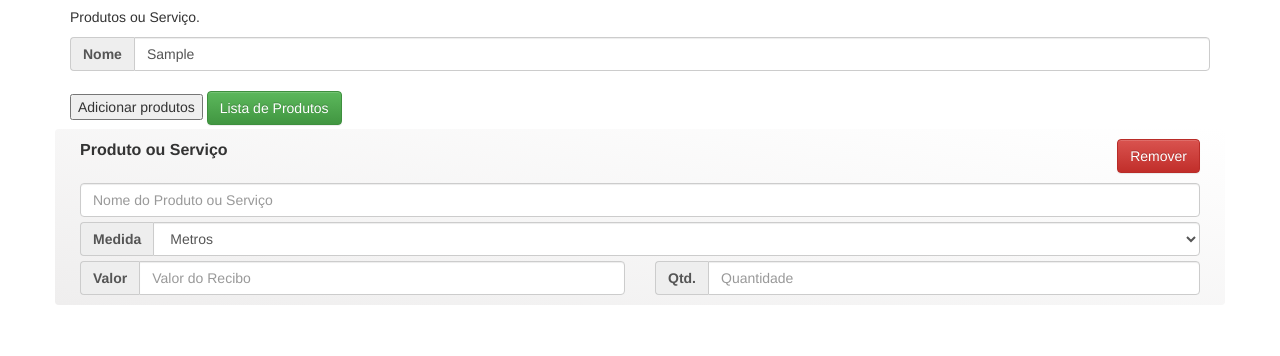
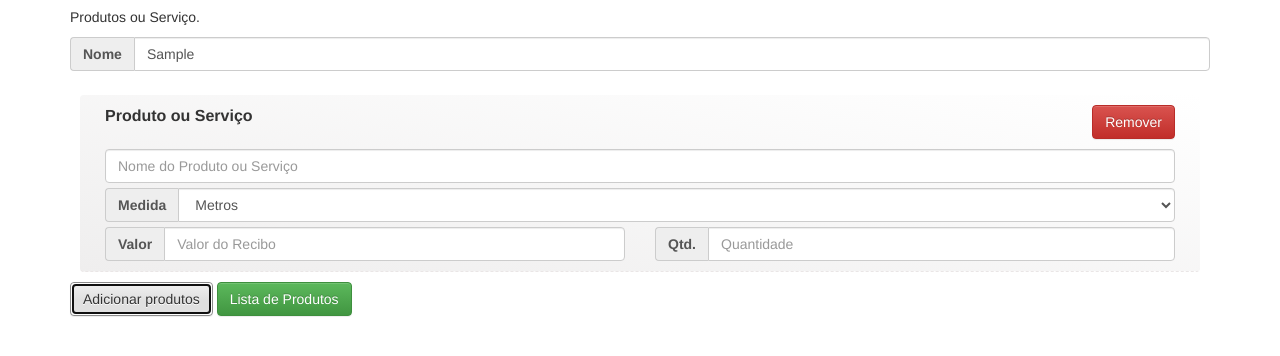
Before and after one commit to RicardoSantosSantana/azhari, a website with bundled scripts: page index.html in a window 1280 px wide. Both pictures are taken after typing "Sample" into the empty fields and a click on the button "Adicionar produtos". Shown: the part 56-412 px from the top of the page. Built offline with nearby package versions, Linux system fonts and the light colour scheme.

Commit message:
estilizando

```diff
--- a/boostrap/app.js
+++ /dev/null
@@ -1,19 +0,0 @@
-import { mask } from "./mask.js";
-import { estados_cidades } from "./cidades.js";
-import { orcamento } from "./orcamento.js";
-
- export const app = {
-     mask,
-     estados_cidades,
-     orcamento,
-     init: () => {
-         mask.focus();
-         mask.lostfocus("blur");
-         mask.lostfocus("mouseleave");
-         mask.cep();
-         mask.telefone();
-         estados_cidades.clickEstado();
-     }
- };
-
- (function($){ window.addEventListener("load",()=>$.init());})(app)
--- /dev/null
+++ b/fields.html
@@ -0,0 +1,37 @@
+
+<div class="col-md-12">
+    <div class="input-group ">
+        <span class="input-group-addon"><strong>Medida</strong></span>
+        <select class="form-control medida">
+            <option value="mts">Metros</option>
+            <option value="m²">Metros Quadrados</option>
+            <option value="m³">Metro Cúbico</option>
+            <option value="cm">Centímetros</option>
+            <option value="dz">Dúzias</option>
+            <option value="kg">Quilo</option>
+            <option value="gm">Grama</option>
+            <option value="km">Quilômetros</option>
+            <option value="unid">Unidades</option>
+            <option value="lts">Litros</option>
+            <option value="min">Minutos</option>
+            <option value="h">Horas</option>
+            <option value="dias">Dias</option>
+            <option value="meses">Meses</option>
+            <option value="anos">Anos</option>
+        </select>
+    </div>
+</div>
+<div class="col-md-6">
+    <div class="input-group">
+        <span class="input-group-addon m-bot15 btn-white">
+            <strong>Valor</strong>
+        </span> <input autocomplete="on" class="form-control valor" placeholder="Valor do Recibo" maxlength="15">
+    </div>
+</div>
+<div class="col-md-6">
+    <div class="input-group m-bot15">
+        <span class="input-group-addon m-bot15 btn-white">
+            <strong>Qtd.</strong>
+        </span> <input autocomplete="on" class="form-control quantidade" placeholder="Quantidade" maxlength="5">
+    </div>
+</div>
--- a/index.html
+++ b/index.html
@@ -5,7 +5,7 @@
     <meta charset="utf-8">
     <meta http-equiv="X-UA-Compatible" content="IE=edge">
     <meta http-equiv="Content-Language" content="pt-br">
-    <title></title>
+    <title>Orçamento</title>
     <meta name="description" content="">
     <meta name="viewport" content="width=device-width, initial-scale=1">
     <link rel="stylesheet" href="https://cdn.jsdelivr.net/npm/bootstrap@3.3.7/dist/css/bootstrap.min.css" integrity="sha384-BVYiiSIFeK1dGmJRAkycuHAHRg32OmUcww7on3RYdg4Va+PmSTsz/K68vbdEjh4u" crossorigin="anonymous">
@@ -16,6 +16,7 @@
 <body>
     <div class="container">
         <div class="row">
+
             <div class="col-md-12" id="produto">
                 <h2>PRODUTOS / SERVIÇOS</h2>
                 <p>Produtos ou Serviço.</p>
@@ -24,21 +25,23 @@
                         <input autocomplete="on" class="form-control" type="text" name="orcamento_numero" id="orcamento_numero" placeholder="NUMERO DO ORÇAMENTO" maxlength="10" required="">
                     </div>
                     <Br>
-                    <button onclick="addProduto()">Adicionar produtos</button>
+
+                    <div id="itens-produtos"></div>
+                    <button class="btn btn-default" onclick="addProduto()">Adicionar produtos</button>
                     <button class="btn btn-success" onclick="getLista()">Lista de Produtos</button>
-                    <div id="itens-produtos"></div>
             </div>
         </div>
     </div>
 </body>
 
-<script type="module" src="./boostrap/app.js"></script>
+<script type="module" src="./src/boostrap/app.js"></script>
 
 <script>
-    const app = import("./boostrap/app.js");
+    const app = import("./src/boostrap/app.js");
     const addProduto = () => app.then(module =>  module.app.orcamento.html.generate("itens-produtos"))
     const removeProduto = (id) => app.then(module =>  module.app.orcamento.data.remove(id))
     const getLista = () => app.then(module =>  module.app.orcamento.data.values()).then(console.log)
+
 </script>
 
 </html>
--- a/src/assets/css/style.css
+++ b/src/assets/css/style.css
@@ -6,7 +6,7 @@
     width: 100%;
 }
 
-.lista-produtos-linha {
+.lista {
     border-bottom: 1px dashed #eae6e6;
     margin: 10px;
     margin-top: 10px;
--- /dev/null
+++ b/src/boostrap/app.js
@@ -0,0 +1,26 @@
+import { mask } from "./mask.js";
+import { estados_cidades } from "./cidades.js";
+import { orcamento } from "./orcamento.js";
+
+
+ export const app = {
+     mask,
+     estados_cidades,
+     orcamento,
+     partial: async function (template) {
+            return await fetch(window.location.href +`src/template/${template}.html` )
+                .then(response=> response.text())
+                .then(html=>document.getElementById(template).innerHTML= html)
+     }
+     ,
+     init: () => {
+         mask.focus();
+         mask.lostfocus("blur");
+         mask.lostfocus("mouseleave");
+         mask.cep();
+         mask.telefone();
+         estados_cidades.clickEstado();
+     }
+ };
+
+ (function($){ window.addEventListener("load",()=>$.init()) ; })(app)
--- a/boostrap/orcamento.js
+++ b/src/boostrap/orcamento.js
@@ -1,4 +1,4 @@
-import { data } from "../boostrap/orcamento/data.js";
+import { data } from "./orcamento/data.js";
 import { html } from "./orcamento/html.js";
 
 export const orcamento = {  data, html  }
--- /dev/null
+++ b/src/boostrap/orcamento/html.js
@@ -0,0 +1,33 @@
+export const html = {
+    id: "",
+    html: async function (){
+      let id = Math.floor(Math.random() * (2000 -200)) + 200;
+      return await fetch("fields.html")
+          .then(response=>response.text())
+          .then(html=>` <div class="row list lista" id="lista-produtos_${id}">${this.title(id)+html}</div>`)
+   },
+    title: function(id){
+      return `
+          <div class="col-md-12 ">
+              <div class="titulo">
+                  <span> Produto ou Serviço</span>
+                  <span>
+                      <button class="btn btn-danger" onclick="removeProduto(${id})">Remover</button>
+                  </span>
+              </div>
+              <input type="text"
+                  autocomplete="off"
+                  class="form-control descricao"
+                  id="descricao"
+                  placeholder="Nome do Produto ou Serviço"
+                maxlength="50">
+          </div>`;
+    },
+    generate: async function(target){
+      const el = document.createElement('div');
+      el.innerHTML =  await  this.html()
+      document.getElementById(target)?.appendChild(el);
+
+    },
+
+}
--- a/boostrap/orcamento/html.js
+++ b/src/boostrap/orcamento/html_old.js
@@ -1,5 +1,5 @@
 
-export const html = {
+export const html_old = {
     id: "",content:"",
     html: function (){
       this.makeid();
```
Also changed, not shown: base.html (+2 -2 lines), src/assets/templates/emissor.html (added, +24 -0 lines), src/template/emissor.html (added, +24 -0 lines), src/boostrap/cidades.js (renamed from boostrap/cidades.js), src/boostrap/mask.js (renamed from boostrap/mask.js), src/boostrap/orcamento/data.js (renamed from boostrap/orcamento/data.js), src/impressao/emissor.js (renamed from src/template/emissor.js), src/impressao/header.js (renamed from src/template/header.js).
